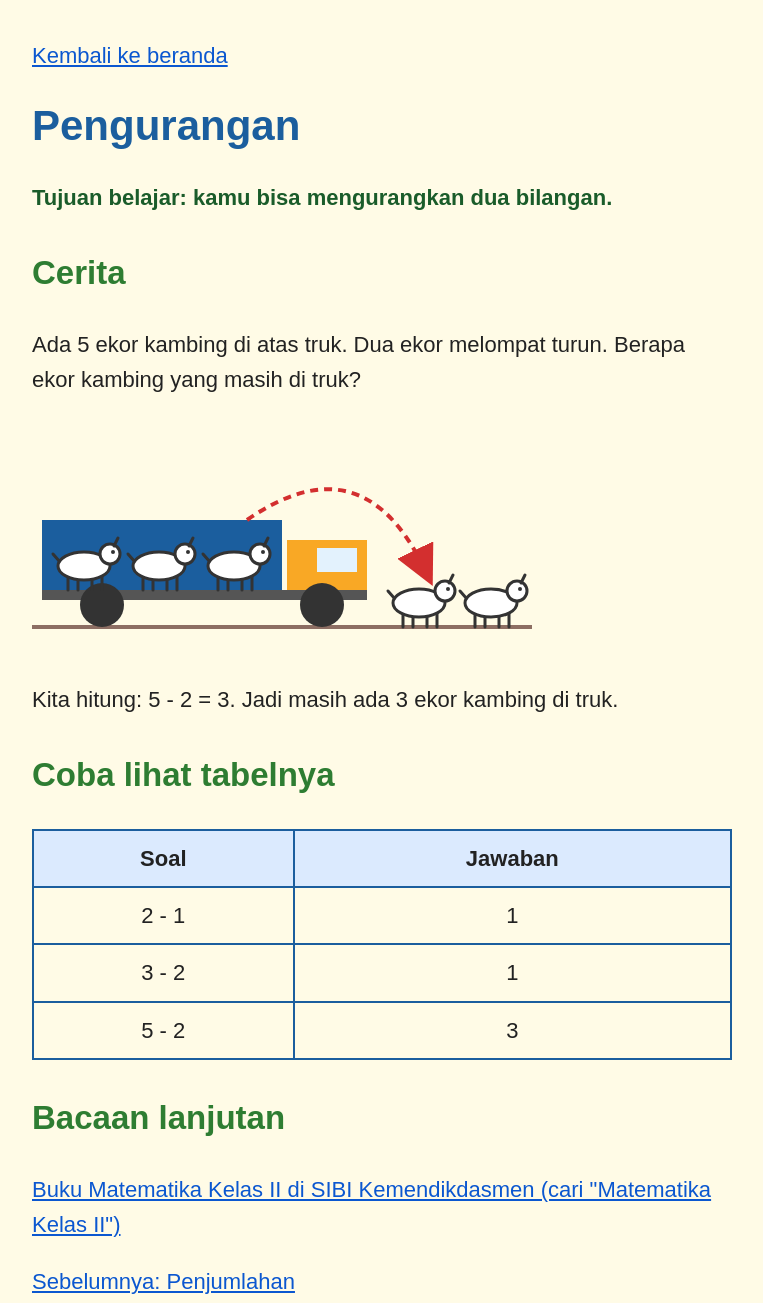
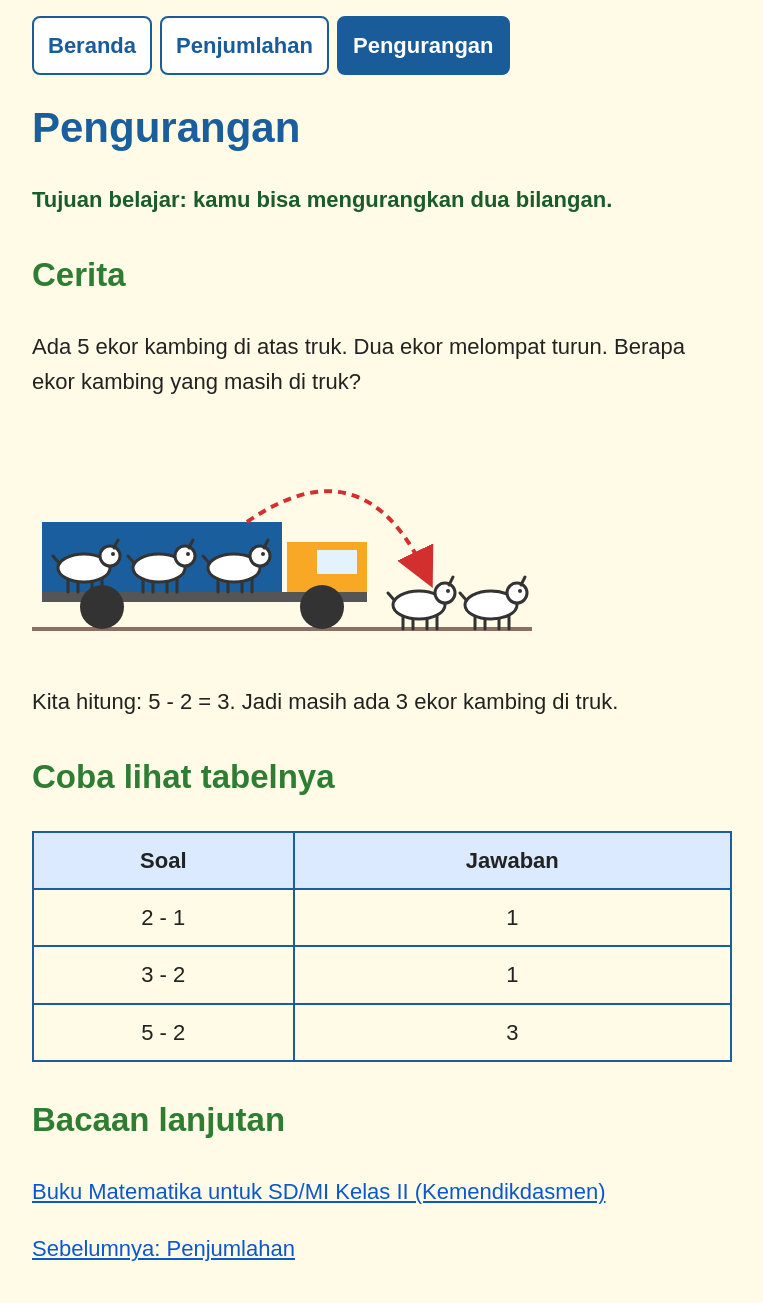
Before and after one commit to i-rokhim/belajar_matematika, a plain HTML site: page topik/pengurangan.html in a window 1280 px wide. Shown: the whole page, without its empty margins (258-1021 px from the left). Drawn offline with Linux system fonts and the light colour scheme.

Commit message:
Tambah menu navigasi dan tautan langsung ke buku Matematika Kelas II

```diff
--- a/css/style.css
+++ b/css/style.css
@@ -86,3 +86,25 @@ th {
   font-weight: bold;
   color: #1a5c2a;
 }
+
+.menu {
+  display: flex;
+  flex-wrap: wrap;
+  gap: 8px;
+  margin-bottom: 16px;
+}
+
+.menu a {
+  padding: 10px 14px;
+  border: 2px solid #1a5c9a;
+  border-radius: 8px;
+  background: #ffffff;
+  color: #1a5c9a;
+  font-weight: bold;
+  text-decoration: none;
+}
+
+.menu a[aria-current="page"] {
+  background: #1a5c9a;
+  color: #ffffff;
+}
--- a/topik/pengurangan.html
+++ b/topik/pengurangan.html
@@ -7,7 +7,12 @@
   <link rel="stylesheet" href="../css/style.css">
 </head>
 <body>
-  <p><a href="../index.html">Kembali ke beranda</a></p>
+
+  <nav class="menu">
+    <a href="../index.html">Beranda</a>
+    <a href="penjumlahan.html">Penjumlahan</a>
+    <a href="pengurangan.html" aria-current="page">Pengurangan</a>
+  </nav>
 
   <h1>Pengurangan</h1>
   <p class="tujuan">Tujuan belajar: kamu bisa mengurangkan dua bilangan.</p>
@@ -41,8 +46,8 @@
 
   <h2>Bacaan lanjutan</h2>
   <p>
-    <a href="https://buku.kemendikdasmen.go.id/katalog">
-      Buku Matematika Kelas II di SIBI Kemendikdasmen (cari "Matematika Kelas II")
+    <a href="https://buku.kemendikdasmen.go.id/katalog/matematika-untuk-sdmi-kelas-ii">
+      Buku Matematika untuk SD/MI Kelas II (Kemendikdasmen)
     </a>
   </p>
 
```
Also changed, not shown: index.html (+7 -2 lines), topik/penjumlahan.html (+8 -3 lines).
